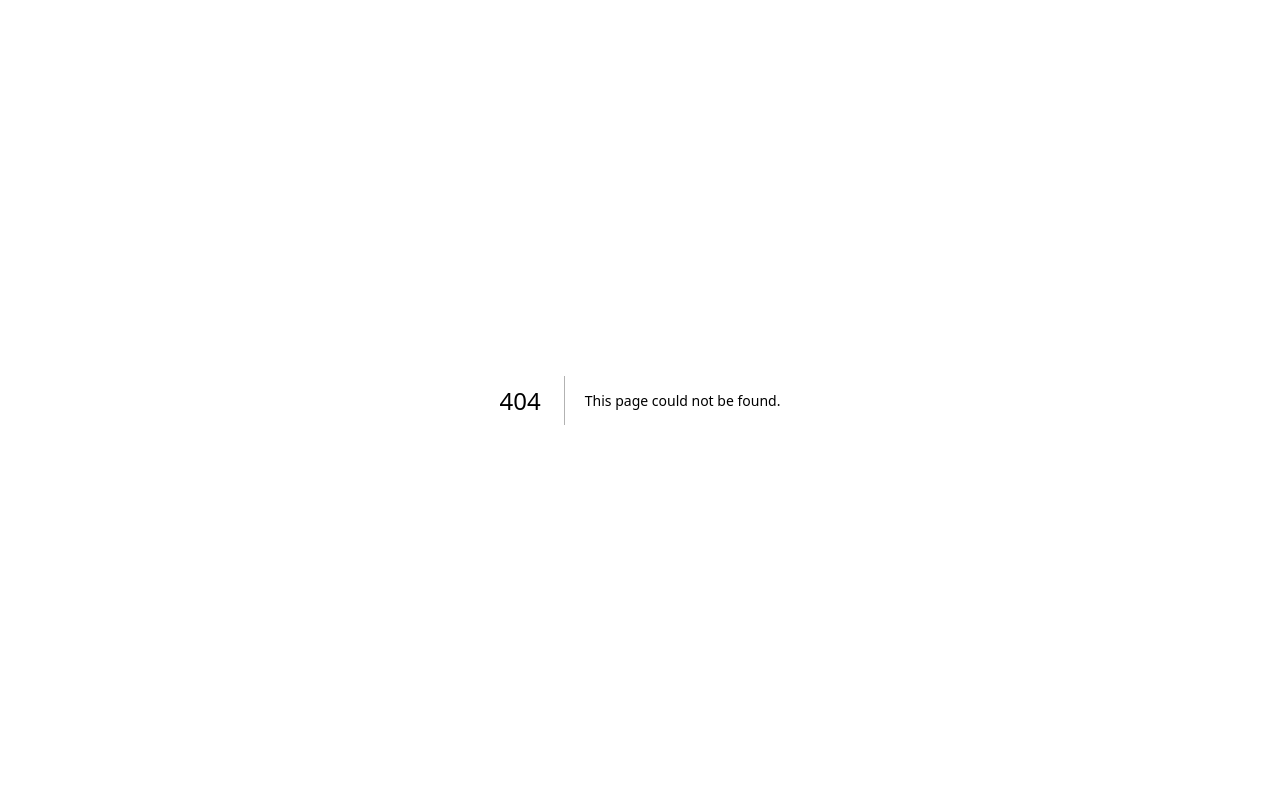
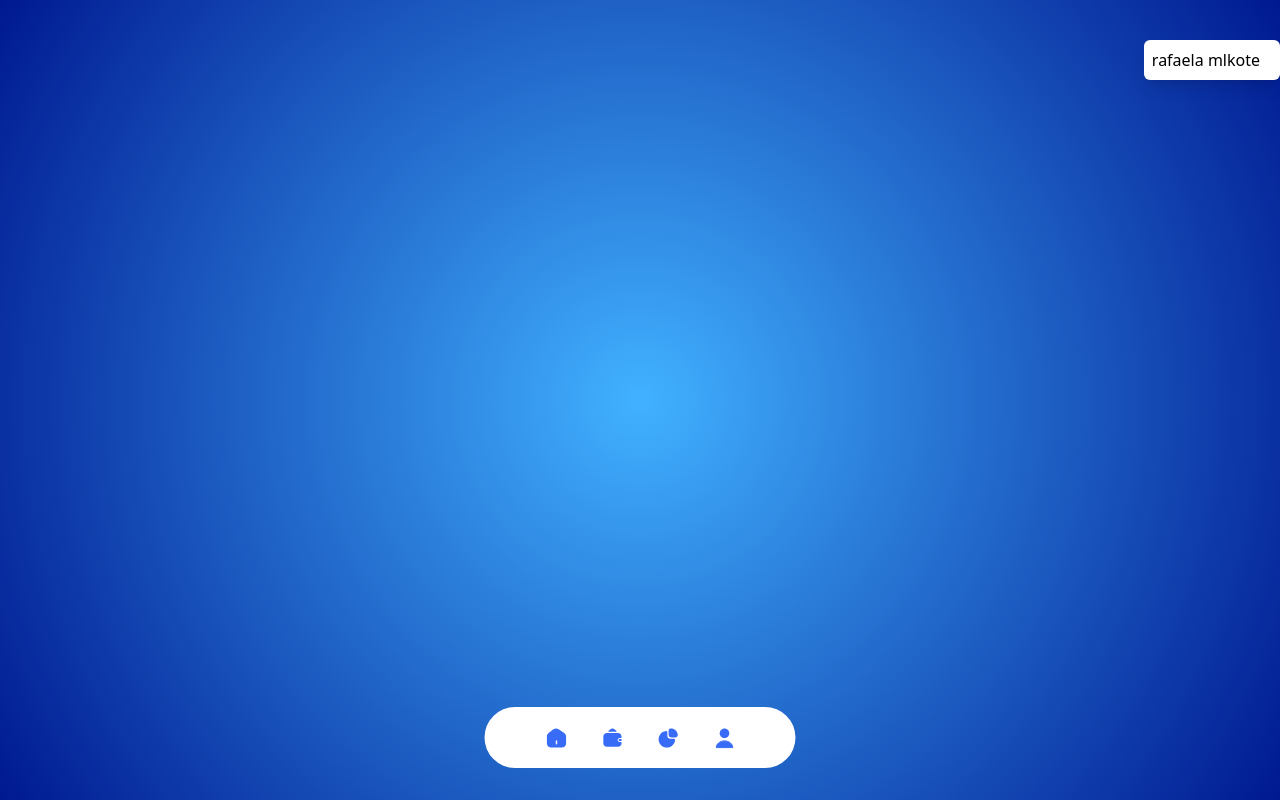
Before and after one commit to rafascampelo/frontend-da-onwave, a Next.js app: page /boxScreen in a window 1280 px wide. Before the commit this address had no page. Built offline with nearby package versions, Linux system fonts and the light colour scheme.

Commit message:
temos 30/100 agr

```diff
--- /dev/null
+++ b/src/app/(screens)/boxScreen/page.jsx
@@ -0,0 +1,12 @@
+import Image from "next/image";
+import Link from "next/link";
+
+export default function boxScreen() {
+  return (
+    <>
+      <div className="fixed right-0 top-[60px] transform -translate-y-1/2 flex items-center bg-white  shadow-lg p-2 pr-5 rounded-md">
+        <h1>rafaela mlkote</h1>
+      </div>
+    </>
+  );
+}
--- a/src/app/(screens)/homeScreen/page.jsx
+++ b/src/app/(screens)/homeScreen/page.jsx
@@ -11,7 +11,7 @@ export default function homeScreen() {
         <img src="/userbarb.png" alt="User" className="w-10 h-10 ml-2" />
       </div>
 
-      <div className="justify-center px-8">
+      <div className="justify-center px-[40px]">
         <div className="w-[300px] h-[250px] fixed top-[100px] bg-white flex flex-col  items-center rounded-[13px] shadow-lg ">
           <Image
             src="/logoonwave.png"
@@ -26,7 +26,7 @@ export default function homeScreen() {
         </div>
       </div>
 
-      <div className="justify-center px-28">
+      <div className="justify-center px-[125px]">
         <Link
           href="/"
           className="w-[136px] h-[42px] px-5 fixed bottom-[180px] flex items-center bg-white rounded-[10px] shadow-lg"
--- a/src/app/(screens)/layout.jsx
+++ b/src/app/(screens)/layout.jsx
@@ -10,8 +10,8 @@ export default function HomeScreen({ children }) {
   const router = useRouter();
 
   const handleClick = (item) => {
-    setActiveItem(item);
-    router.push(item.href); // Navega para a página correspondente
+    setActiveItem(item.id);
+    router.push(item.href);
   };
 
   return (
@@ -19,18 +19,12 @@ export default function HomeScreen({ children }) {
       <Head>
         <title>Onwave</title>
         <meta name="description" content="APP para a gestão do seu comércio" />
-        <link rel="preconnect" href="https://fonts.googleapis.com" />
         <link
-          rel="preconnect"
-          href="https://fonts.gstatic.com"
-          crossOrigin="anonymous"
-        />
-        <link
-          href="https://fonts.googleapis.com/css2?family=Poppins:ital,wght@0,100;0,200;0,300;0,400;0,500;0,600;0,700;0,800;0,900&display=swap"
           rel="stylesheet"
+          href="https://fonts.googleapis.com/css2?family=Poppins:wght@400;500;600&display=swap"
         />
       </Head>
-      <div className="fund">
+      <section className="fund">
         {children}
         <footer className="w-[311px] h-[61px] bg-white flex justify-center items-center fixed bottom-8 left-1/2 transform -translate-x-1/2 rounded-[75px]">
           <ul className="flex space-x-8">
@@ -62,7 +56,7 @@ export default function HomeScreen({ children }) {
             ].map((item) => (
               <li
                 key={item.id}
-                className={`flex flex-col items-center justify-center h-[60px] transition-all duration-200 ${
+                className={`flex flex-col items-center justify-center h-[60px] transition-all duration-300 ${
                   activeItem === item.id
                     ? "bg-blue-200 rounded-full px-3"
                     : "bg-transparent"
@@ -79,7 +73,7 @@ export default function HomeScreen({ children }) {
             ))}
           </ul>
         </footer>
-      </div>
+      </section>
     </>
   );
 }
--- /dev/null
+++ b/src/app/(screens)/myusersScreen/page.jsx
@@ -0,0 +1,12 @@
+import Image from "next/image";
+import Link from "next/link";
+
+export default function myusersScreen() {
+  return (
+    <>
+      <div className="fixed right-0 top-[60px] transform -translate-y-1/2 flex items-center bg-white  shadow-lg p-2 pr-5 rounded-md">
+        <h1>rafaela mlkote</h1>
+      </div>
+    </>
+  );
+}
--- a/src/app/globals.css
+++ b/src/app/globals.css
@@ -29,6 +29,7 @@
     rgba(65, 177, 255, 1) 0%,
     rgba(0, 25, 145, 1) 100%
   );
+  height: 100vh;
 }
 
 html {
```
